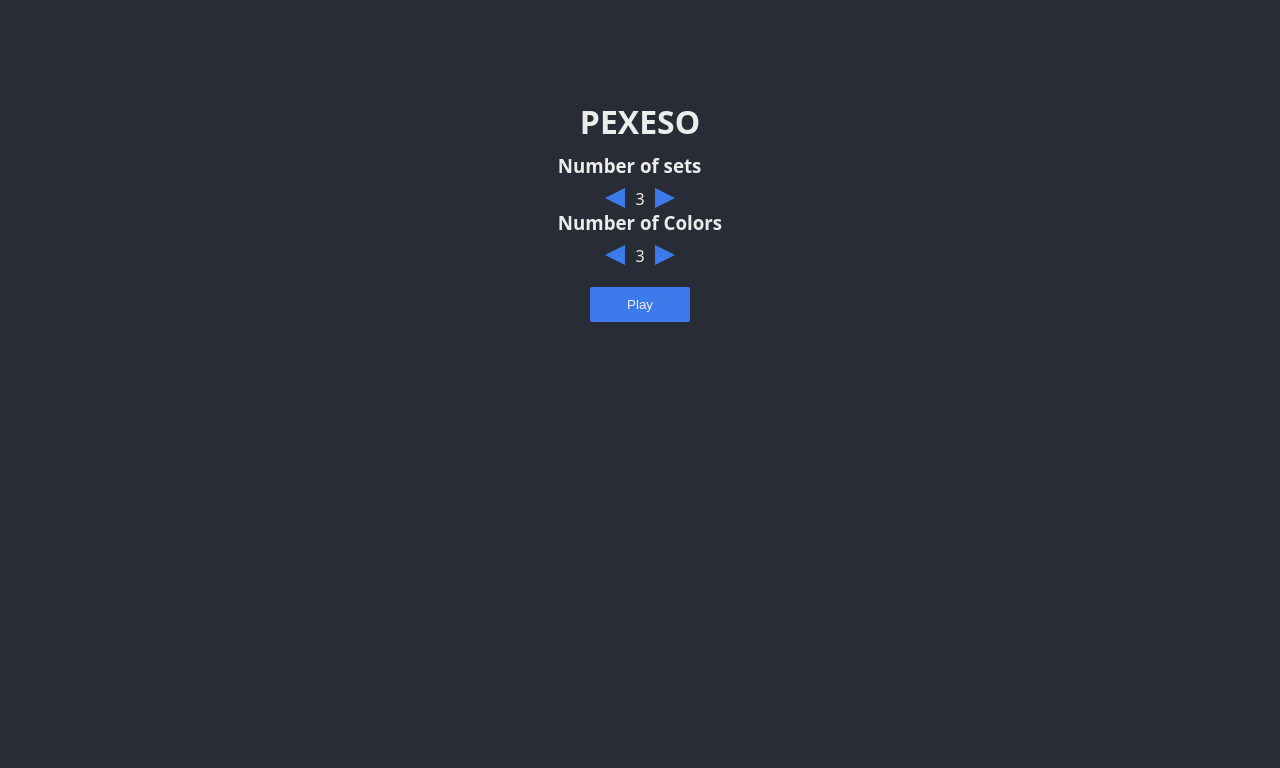
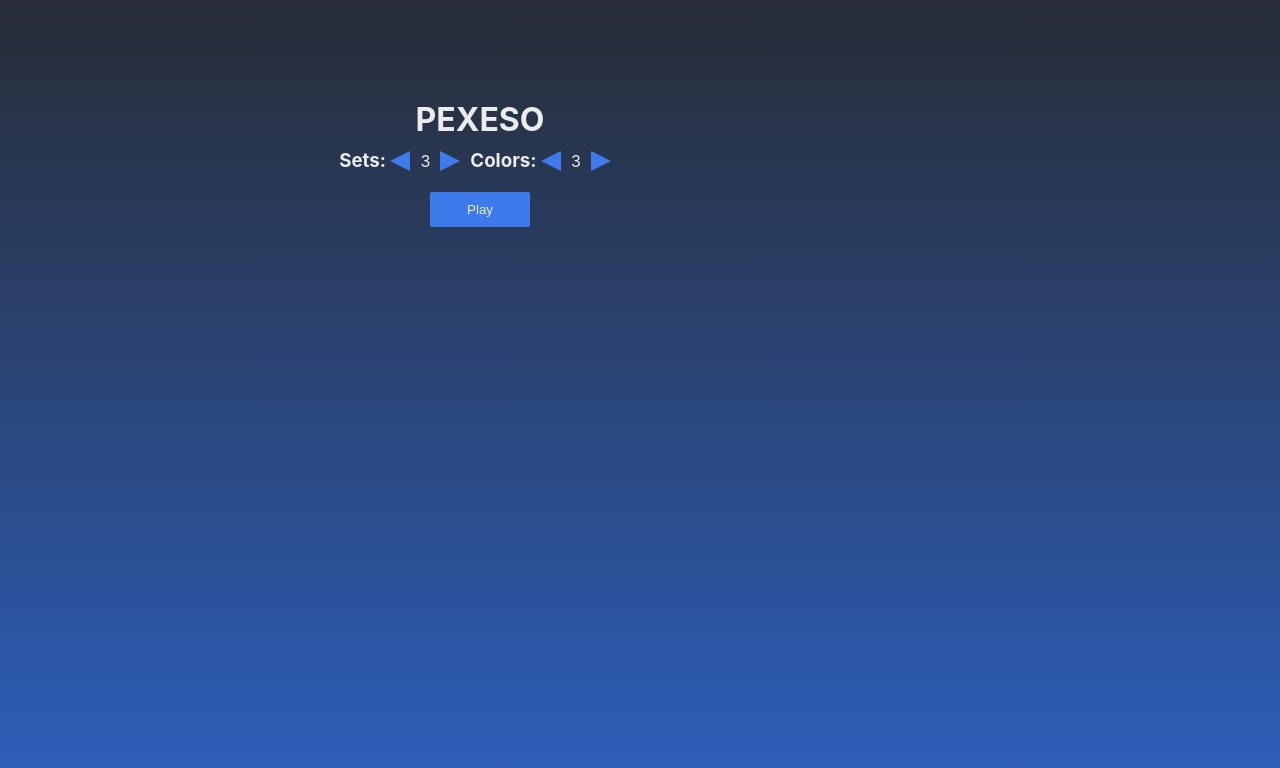
Before and after one commit to roborytir/pexeso, a React app: page / in a window 1280 px wide. Shown: the top 768 px of the page. Built offline with nearby package versions, Linux system fonts and the light colour scheme.

Commit message:
General styling improvements

```diff
--- a/src/components/Card/Card.tsx
+++ b/src/components/Card/Card.tsx
@@ -26,7 +26,6 @@ export const Card = ({
     const newTransform = useRef(defaultRotation);
 
     useEffect(()=>{
-        console.log(isFlipped)
         if (ref.current){
             ref.current.style.transform = defaultRotation;
         }
--- a/src/components/SetsChanger/SetsChanger.css
+++ b/src/components/SetsChanger/SetsChanger.css
@@ -2,7 +2,6 @@
     display: flex;
     justify-content: center;
     color: var(--c-text-white);
-    margin-top: 1rem;
 }
 
 .arrow {
--- a/src/components/SetsChanger/SetsChanger.tsx
+++ b/src/components/SetsChanger/SetsChanger.tsx
@@ -5,12 +5,13 @@ export interface ISetsChangerProps {
     onChange: (amount: number) => void;
     amount: number;
     maxAmount: number;
+    minAmount: number;
 }
 
-export const SetsChanger = ({ amount, onChange, maxAmount }: ISetsChangerProps) => {
+export const SetsChanger = ({ amount, onChange, maxAmount, minAmount }: ISetsChangerProps) => {
 
     const handleChange = (decrease = false) => {
-        if (decrease && amount > 1){
+        if (decrease && amount > minAmount){
             onChange(amount - 1);
         }
 
--- a/src/containers/CardContainer/CardContainer.css
+++ b/src/containers/CardContainer/CardContainer.css
@@ -2,7 +2,7 @@
     display: grid;
     grid-template-columns: repeat(8, minmax(100px, 1fr));
     max-width: 120rem;
-    margin: 2rem auto;
+    margin: 5rem auto;
     align-items: center;
     justify-items: center;
 }
--- a/src/containers/GameOver/GameOver.css
+++ b/src/containers/GameOver/GameOver.css
@@ -3,3 +3,7 @@
     margin: 10rem auto;
     text-align: center;
 }
+
+.gameOver button {
+    margin: 1rem;
+}
--- a/src/containers/MainMenu/MainMenu.css
+++ b/src/containers/MainMenu/MainMenu.css
@@ -1,5 +1,5 @@
 .mainMenu {
-    margin: 10rem auto;
+    padding: 10rem;
     max-width: 96rem;
     display: flex;
     flex-direction: column;
@@ -23,3 +23,14 @@
     min-width: 10rem;
     max-width: 10rem;
 }
+
+.settingsContainer{
+    display: flex;
+    align-items: center;
+}
+
+.settingsChanger{
+    display: flex;
+    align-items: center;
+    margin-right: 1rem;
+}
--- a/src/containers/MainMenu/MainMenu.tsx
+++ b/src/containers/MainMenu/MainMenu.tsx
@@ -15,19 +15,25 @@ export const MainMenu = ({ onGameStart }:IMainMenuProps) => {
     return (
         <div className={css.mainMenu}>
             <h1 className={css.title}>PEXESO</h1>
-            <div>
-                <h3>Number of sets</h3>
+            <div className={css.settingsContainer}>
+                <div className={css.settingsChanger}>
+                    <h3>Sets:&nbsp;</h3>
                     <SetsChanger
                         amount={numberOfSets}
                         onChange={(amount)=> {setNumberOfSets(amount);}}
                         maxAmount={cardSymbols.length}
+                        minAmount={3}
                     />
-                <h3>Number of Colors</h3>
+                </div>
+                <div className={css.settingsChanger}>
+                    <h3>Colors:&nbsp;</h3>
                     <SetsChanger
                         amount={numberOfColors}
                         onChange={(amount)=> {setNumberOfColors(amount);}}
                         maxAmount={colorSet.length}
+                        minAmount={3}
                     />
+                </div>
             </div>
             <button
                 className={css.playButton}
--- a/src/index.css
+++ b/src/index.css
@@ -8,15 +8,19 @@
 }
 
 html {
+    background-color: var(--c-background);
     font-size: 62.5%;
+    height: 100%;
 }
 
 body {
-    /* font-family: var(--fontsBase); */
-    font-family: system-ui;
+    font-family: var(--fontsBase);
     font-size: 1.6em;
     color: var(--c-text-base);
-    background-color: var(--c-background);
+    height: 100%;
+    position: relative;
+    background: linear-gradient(var(--c-background), var(--c-primary-hover));
+    overflow: auto;
 }
 
 svg path {
--- a/src/logic/GameManager.tsx
+++ b/src/logic/GameManager.tsx
@@ -17,9 +17,14 @@ export const GameManager = () => {
             ) }
             {gameState === 'playing' && (
                 <>
-                    <button style={{
-                        position: 'absolute', top: '1rem', left: '1rem'
-                    }}>Main Menu</button>
+                    <button
+                        style={{
+                            position: 'absolute', top: '1rem', left: '1rem'
+                        }}
+                        onClick={()=> setgameState('menu')}
+                    >
+                        Main Menu
+                    </button>
                     <CardContainer
                         sets={numberOfSets}
                         colors={numberOfColors}
```
Lines whose indentation alone changed are shown as unchanged.
